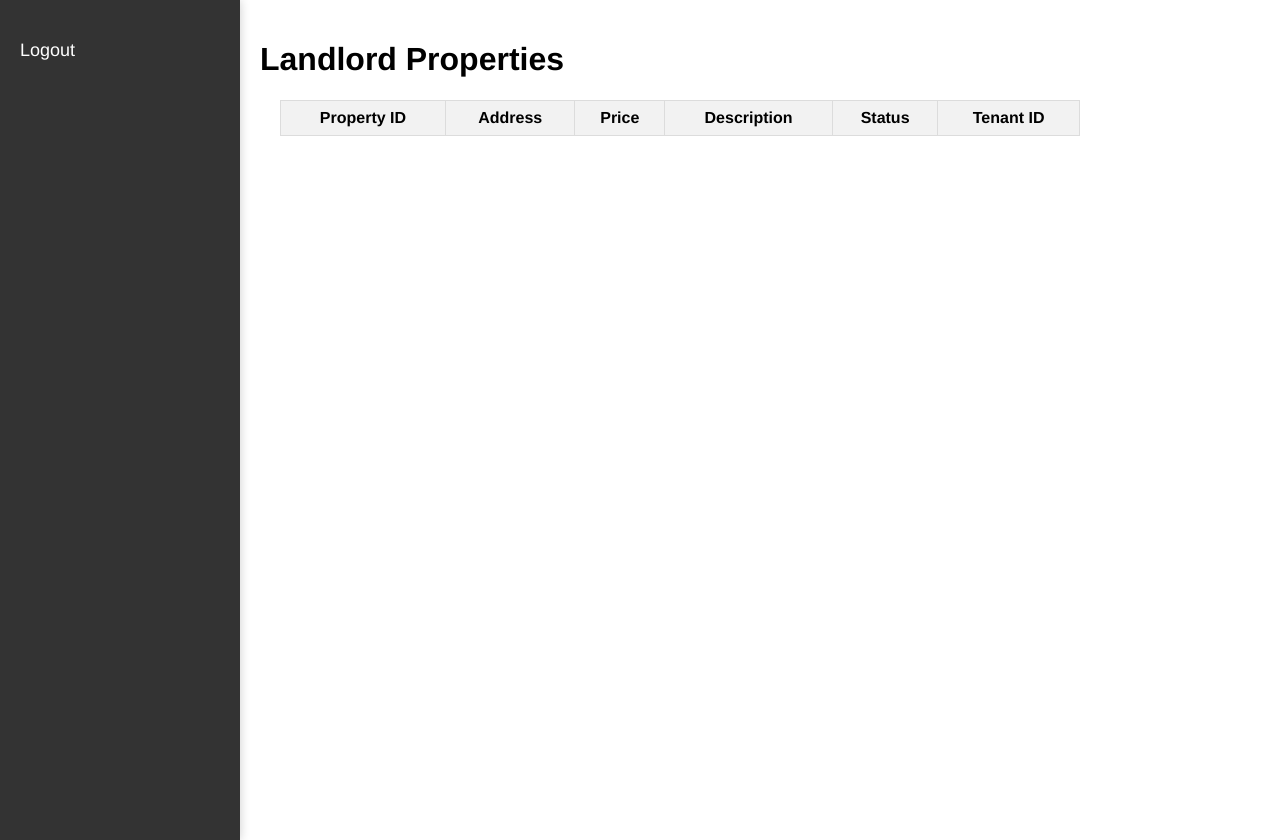
After one commit to JaeHyeokSeong/ASD_Assignment_Flask, a Flask app: page /landlord_properties in a window 1280 px wide. The commit adds this page. Run offline with Flask 3, Linux system fonts and the light colour scheme; data that the repository does not hold is empty.

Commit message:
resolve merge conflict

```diff
--- a/app.py
+++ b/app.py
@@ -4,6 +4,7 @@ import mysql.connector
 from models.user_management import UserManagement
 from models.property_catalogue_management import PropertyCatalogue
 from models.contact_management import ContactManagement
+from models.landlord_management import LandlordManagement
 
 app = Flask(__name__)
 app.secret_key = 'your_secret_key'
@@ -22,6 +23,7 @@ mydb = mysql.connector.connect(
 mycursor = mydb.cursor()
 user_management = UserManagement(mycursor, mydb)
 contact_management = ContactManagement(mycursor, mydb)
+landlord_management = LandlordManagement(mycursor, mydb)
 
 
 @app.route('/register', methods=['GET', 'POST'])
@@ -339,8 +341,53 @@ def inspections():
 
 @app.route('/income')
 def income():
-    # Logic for income page
-    return render_template('income.html')
+    user_id = session.get('user_id')  # Get user ID from the session
+
+    if user_id:
+        # Fetch properties owned by the landlord
+        properties = landlord_management.get_landlord_properties(user_id)
+
+        total_income = 0  # Initialize total income to 0
+
+        property_incomes = []
+
+        # Calculate the total income and individual property incomes
+        for property in properties:
+            property_income = landlord_management.get_property_income(property[0])  # Access property ID at index 0
+
+            property_total_income = sum(record['amount'] for record in property_income)
+
+            total_income += property_total_income
+
+            # Add property income to the list
+            property_incomes.append({'property_id': property[0], 'income': property_total_income})
+
+        # Round the total income to two decimal places
+        total_income = round(total_income, 2)
+
+        # Round the income for each property in the list to two decimal places
+        for income_entry in property_incomes:
+            income_entry['income'] = round(income_entry['income'], 2)
+
+        # Render the 'income.html' template and pass the total income and property_incomes
+        return render_template('income.html', total_income=total_income, property_incomes=property_incomes)
+    else:
+        # Redirect to the login page if the user is not authenticated
+        return redirect(url_for('login'))
+
+
+@app.route('/landlord_properties')
+def landlord_properties():
+    # Get the landlord ID from the session (assuming it's stored as 'user_id')
+    landlord_id = session.get('user_id')
+    print("Landlord ID:", landlord_id)
+
+    # Logic to fetch properties owned by the landlord
+    properties = landlord_management.get_landlord_properties(landlord_id)
+    print("Properties:", properties)
+
+    # Render the 'landlord_properties.html' template and pass the retrieved properties
+    return render_template('landlord_properties.html', properties=properties)
 
 
 @app.route('/tenant_properties/')
--- /dev/null
+++ b/models/landlord_management.py
@@ -0,0 +1,46 @@
+import mysql.connector
+import random
+import string
+import mysql.connector
+
+class LandlordManagement:
+    def __init__(self, mycursor, mydb):
+        self.mycursor = mycursor
+        self.mydb = mydb
+
+    def get_landlord_properties(self, landlord_id):
+        # Retrieve properties owned by the landlord
+
+        self.mycursor.execute("SELECT property_id, address, price, description, status, tenant_id FROM properties WHERE landlord_id = %s",
+    (landlord_id,))
+        properties = self.mycursor.fetchall()
+        return properties
+
+    def get_property_tenants(self, property_id):
+        # Retrieve tenants for a specific property
+        self.mycursor.execute("SELECT * FROM Tenant WHERE property_id = %s", (property_id,))
+        tenants = self.mycursor.fetchall()
+        return tenants
+
+    def get_lease_terminations(self, property_id):
+        # Retrieve lease terminations for a specific property
+        self.mycursor.execute("SELECT * FROM LeaseTermination WHERE property_id = %s", (property_id,))
+        terminations = self.mycursor.fetchall()
+        return terminations
+
+    def get_property_income(self, property_id):
+        # Retrieve income information for a specific property and return as dictionaries
+        self.mycursor.execute("SELECT * FROM Income WHERE property_id = %s", (property_id,))
+
+        column_names = [desc[0] for desc in self.mycursor.description]  # Get column names
+        results = self.mycursor.fetchall()
+
+        income = [dict(zip(column_names, row)) for row in results]
+        return income
+
+    def add_income_record(self, date, amount, property_id):
+        # Add an income record to the database
+        insert_query = "INSERT INTO Income (date, amount, property_id) VALUES (%s, %s, %s)"
+        parameter_data = (date, amount, property_id)
+        self.mycursor.execute(insert_query, parameter_data)
+        self.mydb.commit()
--- a/templates/base.html
+++ b/templates/base.html
@@ -87,7 +87,7 @@
                     <a href="{{ url_for('contacts') }}">Contacts</a>
                 </div>
                 <div class="menu-item">
-                    <a href="{{ url_for('properties') }}">Properties</a>
+                    <a href="{{ url_for('landlord_properties') }}">Properties</a>
                 </div>
                 <div class="menu-item">
                     <a href="{{ url_for('income') }}">Income</a>
--- /dev/null
+++ b/templates/landlord_properties.html
@@ -0,0 +1,64 @@
+{% extends 'base.html' %}
+
+{% block content %}
+    <!DOCTYPE html>
+    <html lang="en">
+    <head>
+        <meta charset="UTF-8">
+        <meta name="viewport" content="width=device-width, initial-scale=1.0">
+        <title>Landlord Properties</title>
+        <style>
+            /* Style for the table */
+            table {
+                border-collapse: collapse;
+                width: 80%; /* Adjust the width as needed */
+                margin: 20px; /* Add margin for spacing */
+            }
+
+            /* Style for table headers */
+            th {
+                background-color: #f2f2f2; /* Light gray background */
+                border: 1px solid #dcdcdc; /* Border for headers */
+                padding: 8px; /* Padding for headers */
+            }
+
+            /* Style for table cells */
+            td {
+                border: 1px solid #dcdcdc; /* Border for cells */
+                padding: 8px; /* Padding for cells */
+                word-wrap: break-word; /* Wrap long text to the next line */
+                max-width: 150px; /* Maximum width for a cell */
+            }
+        </style>
+    </head>
+    <body>
+        <h1>Landlord Properties</h1>
+        <table>
+            <thead>
+                <tr>
+                    <th>Property ID</th>
+                    <th>Address</th>
+                    <th>Price</th>
+                    <th>Description</th>
+                    <th>Status
+                    <th>Tenant ID</th>
+
+                </tr>
+            </thead>
+            <tbody>
+                {% for property in properties %}
+                    <tr>
+                        <td>{{ property[0] }}</td>
+                        <td>{{ property[1] }}</td>
+                        <td>${{ property[2] }}</td>
+                        <td>{{ property[3] }}</td>
+                        <td>{{ "Occupied" if property[4] else "Vacant" }}</td>
+                        <td>{{ property[5] }}</td>
+                    </tr>
+                {% endfor %}
+            </tbody>
+        </table>
+
+    </body>
+    </html>
+{% endblock %}
```
Also changed, not shown: templates/income.html (added, +24 -0 lines).
